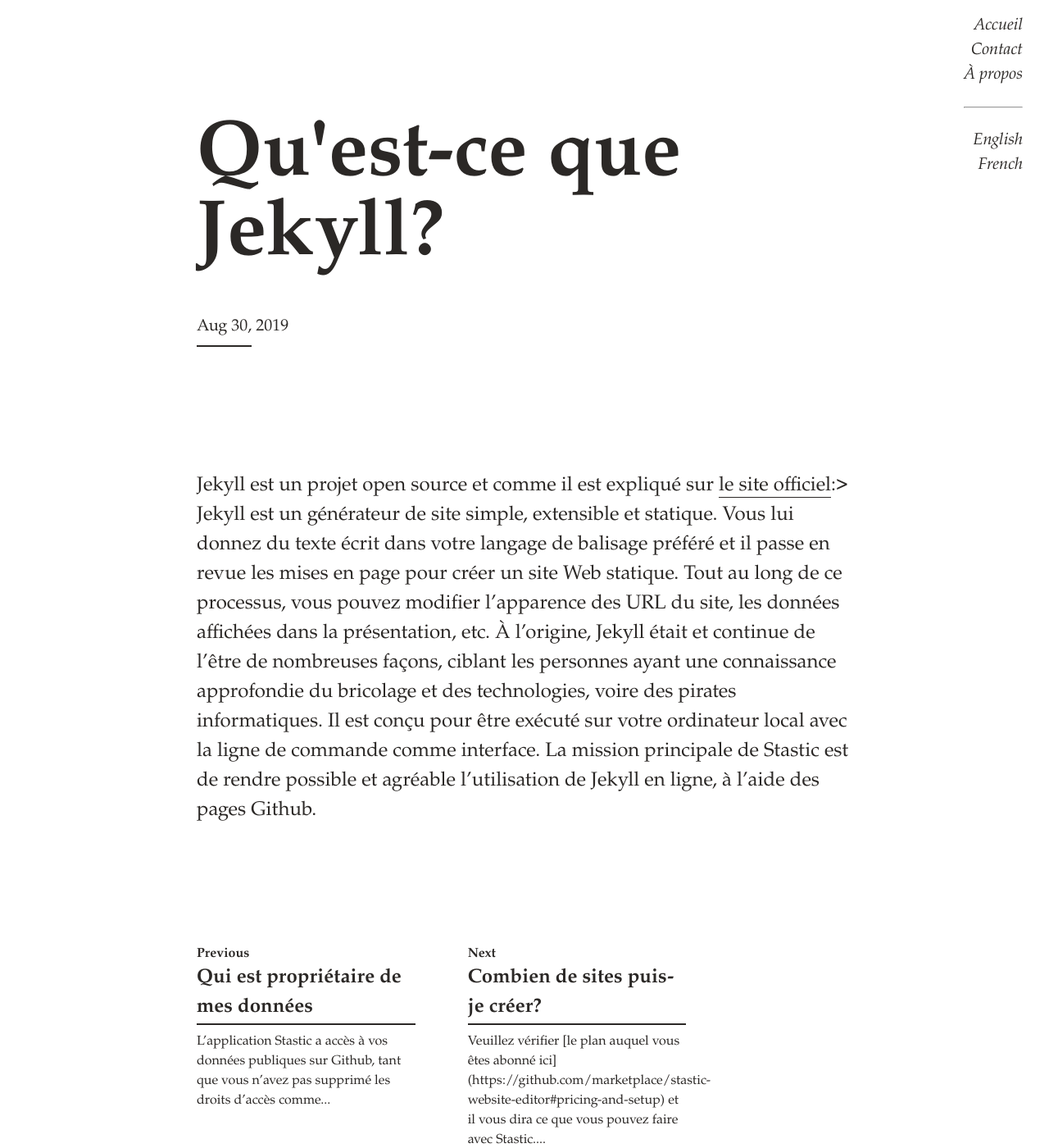
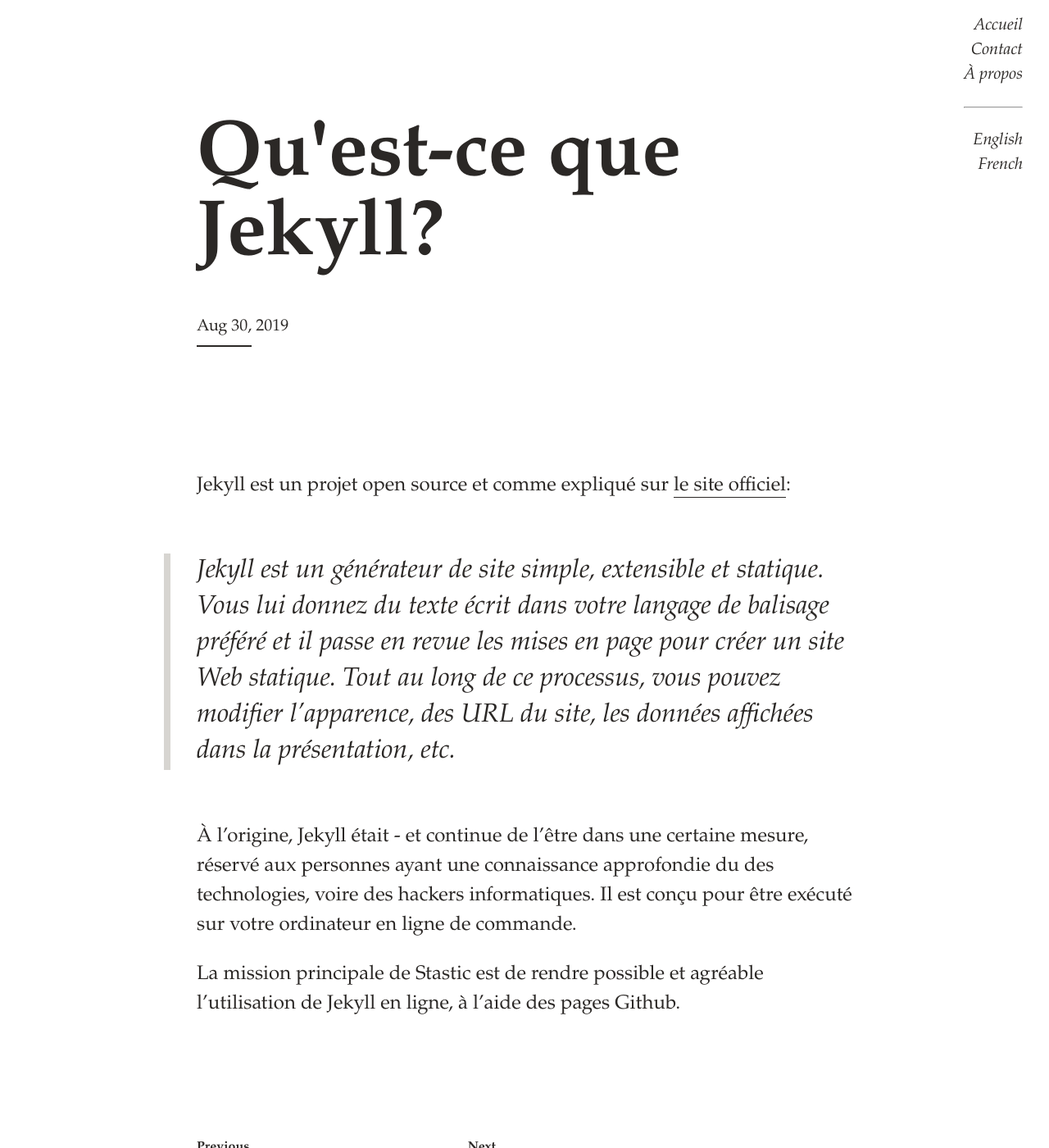
Before and after one commit to lexoyo/www.stastic.net, a Jekyll site: the page built from _fr/ce_que_jekyll_.md, in a window 1280 px wide and 1400 px high. Shown: the whole window at 82% size. Built offline with Jekyll 4.4.1, drawn with Linux system fonts in a browser that asks for light colours; comment, search, counter and statistics services are not loaded.

Commit message:
Create _fr/ce_que_jekyll_.md

```diff
--- a/_fr/ce_que_jekyll_.md
+++ b/_fr/ce_que_jekyll_.md
@@ -1,4 +1,11 @@
 ---
 title: Qu'est-ce que Jekyll?
+
 ---
-Jekyll est un projet open source et comme il est expliqué sur [le site officiel](https://jekyllrb.com/):> Jekyll est un générateur de site simple, extensible et statique. Vous lui donnez du texte écrit dans votre langage de balisage préféré et il passe en revue les mises en page pour créer un site Web statique. Tout au long de ce processus, vous pouvez modifier l'apparence des URL du site, les données affichées dans la présentation, etc. À l’origine, Jekyll était et continue de l’être de nombreuses façons, ciblant les personnes ayant une connaissance approfondie du bricolage et des technologies, voire des pirates informatiques. Il est conçu pour être exécuté sur votre ordinateur local avec la ligne de commande comme interface. La mission principale de Stastic est de rendre possible et agréable l’utilisation de Jekyll en ligne, à l’aide des pages Github.
+Jekyll est un projet open source et comme expliqué sur [le site officiel](https://jekyllrb.com/):
+
+> Jekyll est un générateur de site simple, extensible et statique. Vous lui donnez du texte écrit dans votre langage de balisage préféré et il passe en revue les mises en page pour créer un site Web statique. Tout au long de ce processus, vous pouvez modifier l'apparence, des URL du site, les données affichées dans la présentation, etc.
+
+À l’origine, Jekyll était - et continue de l’être dans une certaine mesure, réservé aux personnes ayant une connaissance approfondie du des technologies, voire des hackers informatiques. Il est conçu pour être exécuté sur votre ordinateur en ligne de commande.
+
+La mission principale de Stastic est de rendre possible et agréable l’utilisation de Jekyll en ligne, à l’aide des pages Github.
```
